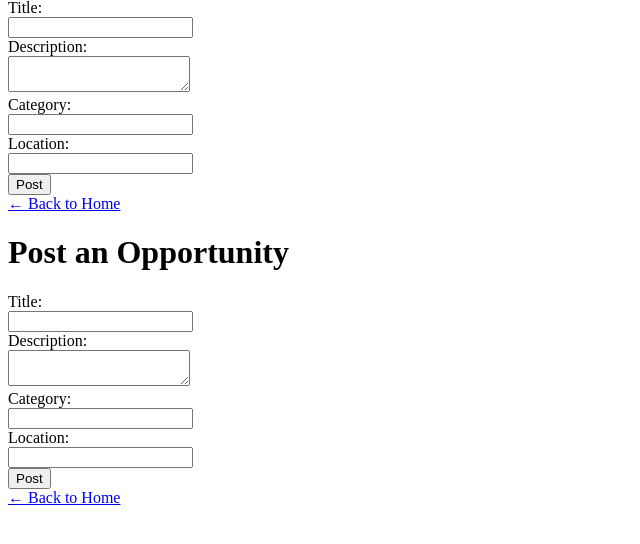
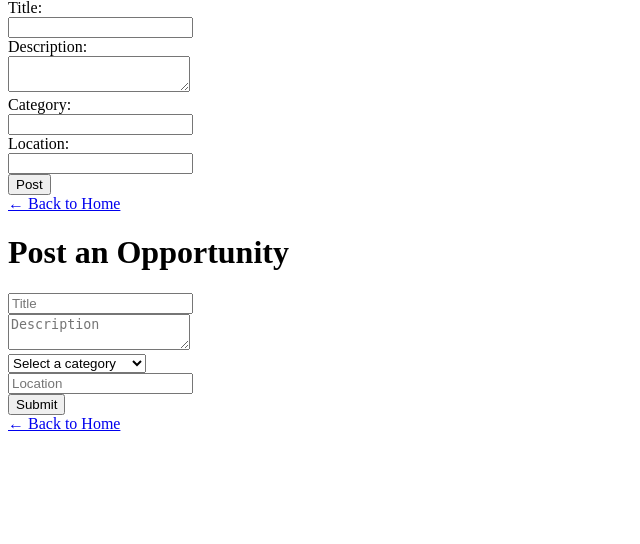
Before and after one commit to mwarsss/Community_connect, a Flask app: page /new in a window 1280 px wide. Shown: the part 81-625 px from the top of the page, without its empty margins (0-640 px from the left). Run offline with Flask 3, Linux system fonts and the light colour scheme.

Commit message:
Add selectable category dropdwon for opportunites

```diff
--- a/app/routes.py
+++ b/app/routes.py
@@ -1,5 +1,7 @@
 from flask import render_template, request, redirect, url_for
 from .models import add_opportunity, get_opportunities
+CATEGORIES = ["Education", "Health", "Environment",
+              "Technology", "Community Service"]
 
 
 def register_routes(app):
@@ -18,4 +20,4 @@
             location = request.form["location"]
             add_opportunity(title, description, category, location)
             return redirect(url_for("home"))
-        return render_template("new.html")
+        return render_template("new.html", categories=CATEGORIES)
--- a/app/templates/new.html
+++ b/app/templates/new.html
@@ -31,20 +31,22 @@
   </head>
   <body>
     <h1>Post an Opportunity</h1>
-    <form method="POST">
-      <label>Title:</label><br />
-      <input type="text" name="title" required /><br />
+    <form method="post">
+      <input name="title" placeholder="Title" required /><br />
 
-      <label>Description:</label><br />
-      <textarea name="description" required></textarea><br />
+      <textarea name="description" placeholder="Description" required></textarea
+      ><br />
 
-      <label>Category:</label><br />
-      <input type="text" name="category" required /><br />
+      <select name="category" required>
+        <option value="" disabled selected>Select a category</option>
+        {% for cat in categories %}
+        <option value="{{ cat }}">{{ cat }}</option>
+        {% endfor %}</select
+      ><br />
 
-      <label>Location:</label><br />
-      <input type="text" name="location" required /><br />
+      <input name="location" placeholder="Location" required /><br />
 
-      <button type="submit">Post</button>
+      <button type="submit">Submit</button>
     </form>
 
     <a href="/">← Back to Home</a>
```
Also changed, not shown: instance/opportunities.db.
